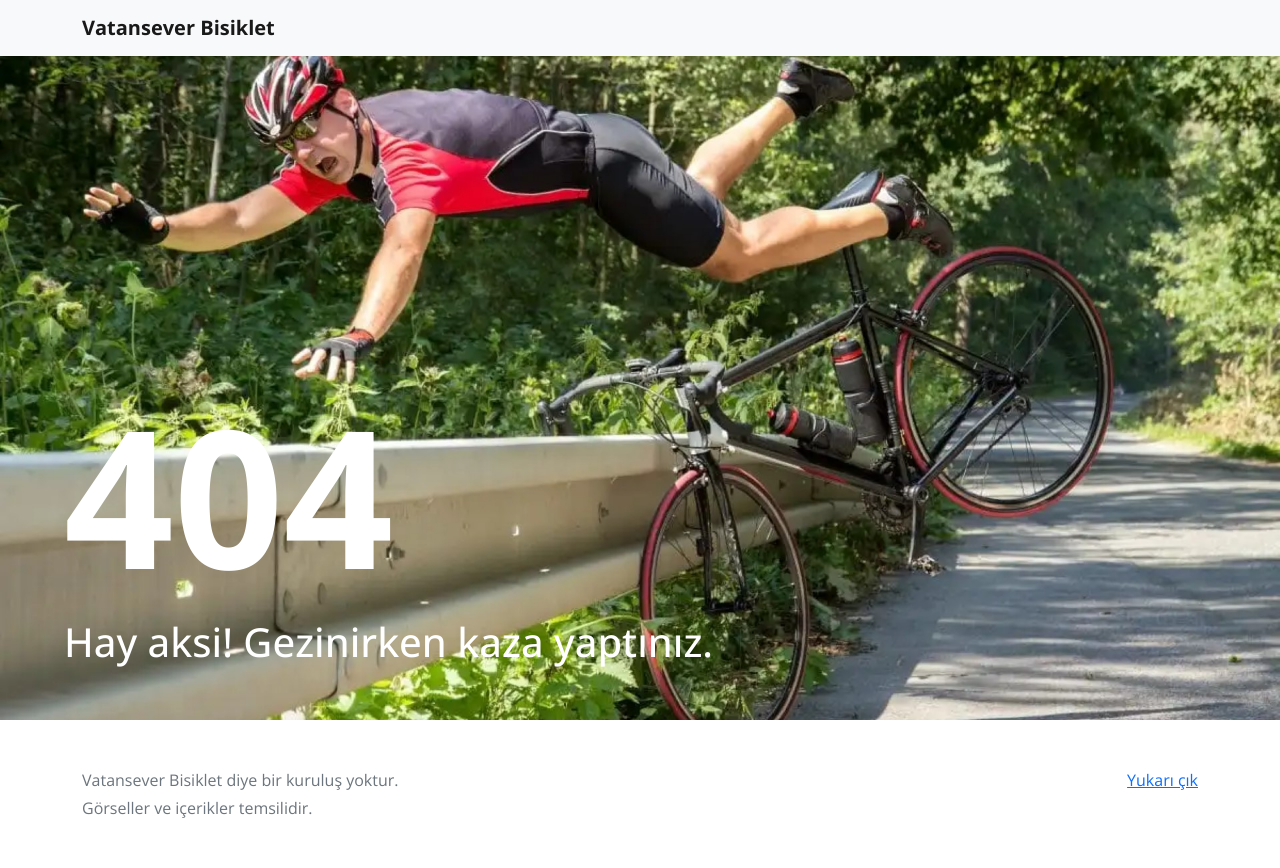
After one commit to ogzvatansever/webprog1final, a PHP site: page /404.php in a window 1280 px wide. The commit adds this page. Run offline with PHP 8.4, Linux system fonts and the light colour scheme.

Commit message:
added some error handling

```diff
--- /dev/null
+++ b/404.php
@@ -0,0 +1,35 @@
+<html>
+<head>
+<?php
+include('baglan.php');
+?>
+    <link href="assets/dist/css/bootstrap.min.css" rel="stylesheet">
+    <link href="css/style.css" rel="stylesheet">
+    <link rel="preconnect" href="https://fonts.googleapis.com">
+    <link rel="preconnect" href="https://fonts.gstatic.com" crossorigin>
+    <link href="https://fonts.googleapis.com/css2?family=Open+Sans:ital,wght@0,300;0,400;0,500;0,600;0,700;0,800;1,300;1,400;1,500;1,600;1,700;1,800&display=swap" rel="stylesheet">
+
+    <style>
+        @import url('https://fonts.googleapis.com/css2?family=Open+Sans:ital,wght@0,300;0,400;0,500;0,600;0,700;0,800;1,300;1,400;1,500;1,600;1,700;1,800&display=swap');
+    </style>
+</head>
+<body>
+<?php
+include('header.php');
+?>
+<div class="carousel" >
+    <div class="carousel-inner">
+        <div class="carousel-item active">
+            <img src="img/404.jpg" width="100%">
+            <div class="carousel-caption" style="font-size: 400%;">
+                <h3>404</h3>
+                <h1>Hay aksi! Gezinirken kaza yaptınız.</h1>
+            </div>
+        </div>
+    </div>
+</div>
+<?php
+include('footer.php');
+?>
+</body>
+</html>
--- a/bisikletler.php
+++ b/bisikletler.php
@@ -12,7 +12,7 @@ if (isset($_POST['tur'])) {
   $sqlQuery .= " AND bisiklet_tur IN ('".$turFiltre."')";
 }
 else {
-echo "404";
+  include('404.php');
   die();
 }
 
```
Also changed, not shown: bisiklet.php (+10 -6 lines), img/404.jpg (added).
